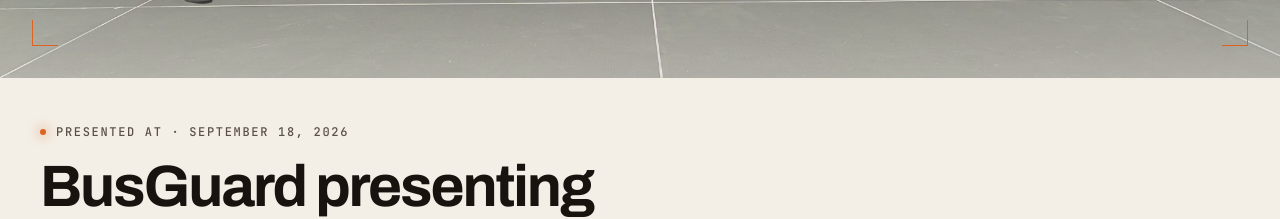
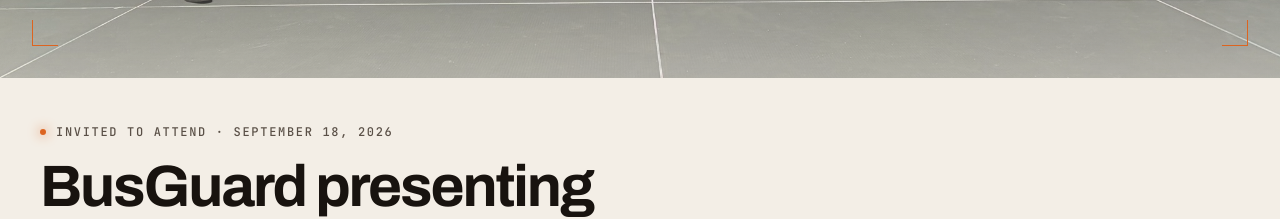
Before and after one commit to dakshamin15/finalbusguard, a Next.js app: page /recognition in a window 1280 px wide. Shown: the part 1380-1599 px from the top of the page. Built offline with nearby package versions, Linux system fonts and the light colour scheme; no server answers; a web font is replaced by a local one.

Commit message:
Update expo date text in ExpoFeature component

```diff
--- a/components/sections/ExpoFeature.tsx
+++ b/components/sections/ExpoFeature.tsx
@@ -63,7 +63,7 @@
     <div className="frame grid-12 gap-y-5 pb-2 pt-8 md:pt-12">
       <div className="col-span-4 md:col-span-8 lg:col-span-7">
         <p className="eyebrow signal" data-reveal>
-          Presented at &middot; {expo.date}
+          Invited to attend &middot; {expo.date}
         </p>
         <H id="expo-title" tabIndex={H === "h1" ? -1 : undefined} data-reveal className="t-m mt-5 max-w-[24ch] text-fg" style={{ "--d": "120ms" } as CSSProperties}>
           {expo.caption}
```
